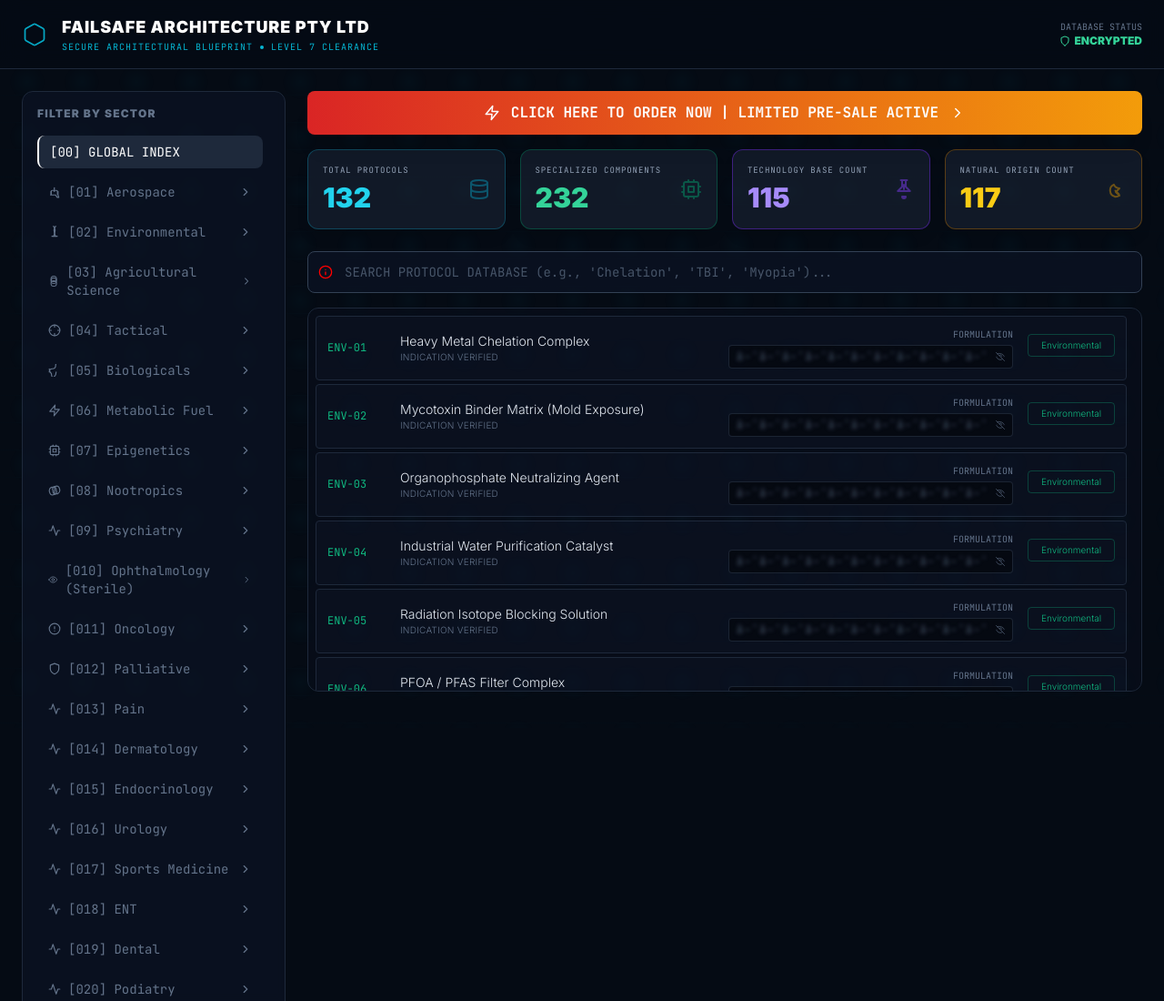
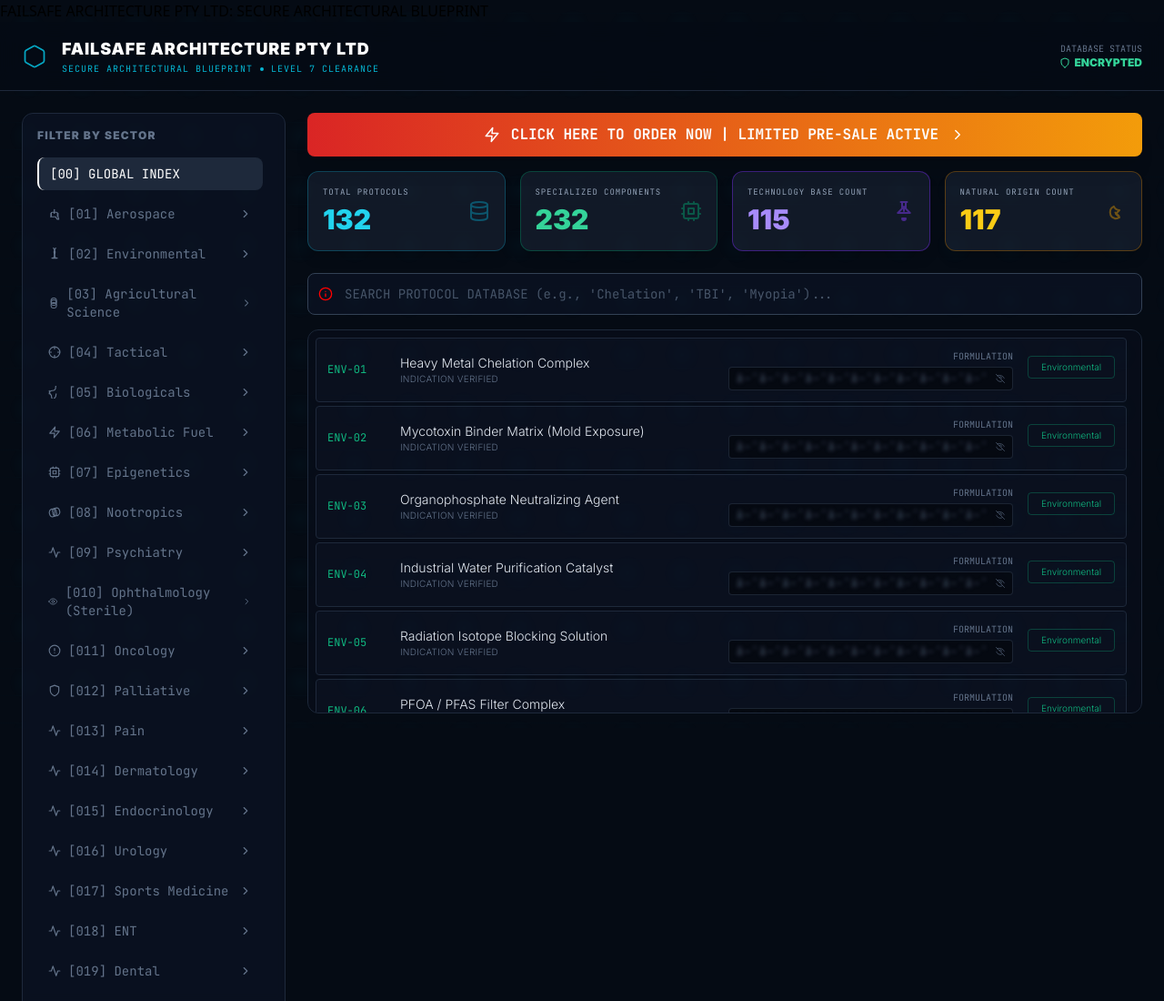
Before and after one commit to DiddlyDoes/failsafearchitecture.com, a plain HTML site: page index.html in a window 1280 px wide. Shown: the top 1100 px of the page at 91% size. Drawn offline with nearby package versions, Linux system fonts and the light colour scheme.

Commit message:
Change H1 tag to h1 for HTML compliance

```diff
--- a/index.html
+++ b/index.html
@@ -1,10 +1,9 @@
 <!DOCTYPE html>
 <html lang="en">
 <head>
-    <H1>
+    <h1>FAILSAFE ARCHITECTURE PTY LTD: SECURE ARCHITECTURAL BLUEPRINT</h1>
     <meta name="description" content="FAILSAFE ARCHITECTURE PTY LTD: Advanced compounding protocols and secure architectural blueprints for aerospace, environmental, and biological optimization. Level 7 Clearance Database.">
     <meta name="keywords" content="Failsafe Architecture, Wellness Architecture, Technological Integration, Neuro-Genetic Protocols, Root-Cause Analysis, Metabolic Regulation, Immunological Protocols, Compounding Integrity, Health Optimization, Complex Systems, Custom Medicine, Personalized Protocols, Biomedical Engineering, Digital Architecture, Preventative Health, Regenerative Medicine, Biohacking, Strategic Consulting, Functional Medicine, Chronic Disease Management, Neuroplasticity, Gut-Brain Axis, Ocular Health, Compounded Injections, Safety Protocols, Systemic Defense, Advanced Diagnostics, George Rossiter, Acute Protocol, Recovery Protocol, Hangover Cure Protocol, Rapid Recovery, Longevity Protocols, Bio-identical Hormones, Hormone Regulation, Nootropics, Peptide Protocols, Mitochondrial Health, Systemic Detoxification, DNA Repair, Cellular Regeneration, Personalized Wellness, IV Therapy Protocols, Medication Compounding, Root Cause Protocol, Scientific Wellness, fail-safe" />
-    </H1>
     <meta charset="UTF-8">
     <meta name="viewport" content="width=device-width, initial-scale=1.0">
     <title>FAILSAFE ARCHITECTURE PTY LTD - Secure Blueprint</title>
```
